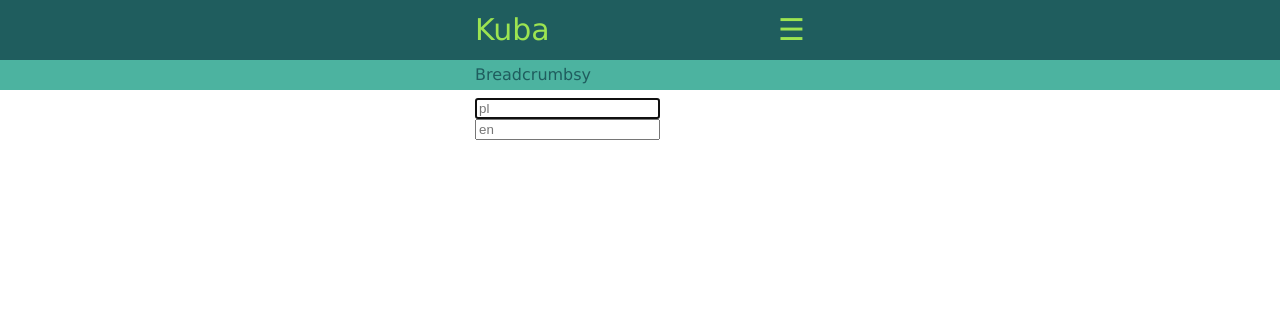
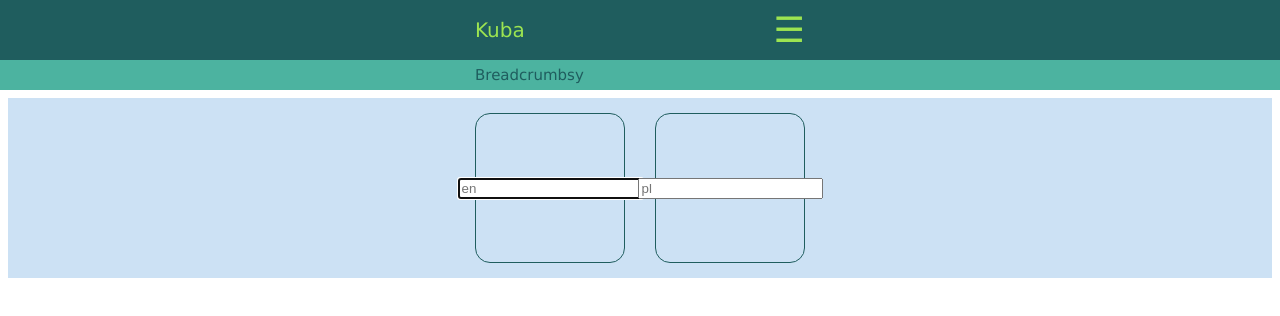
Before and after one commit to kubaadamczyklogin/Miszki, a React (Create React App) app: page / in a window 1280 px wide. Shown: the top 316 px of the page. Built offline with nearby package versions, Linux system fonts and the light colour scheme.

Commit message:
początek stylowania fiszek

```diff
--- a/package.json
+++ b/package.json
@@ -22,7 +22,7 @@
     "build": "react-scripts build",
     "test": "react-scripts test --env=jsdom",
     "eject": "react-scripts eject",
-    "less": "lessc src/less/menu.less src/css/menu.css"
+    "less": "lessc src/less/cardList.less src/css/cardList.css"
   },
   "browserslist": [
     ">0.2%",
--- a/src/Add.js
+++ b/src/Add.js
@@ -24,7 +24,7 @@ export default function Add() {
   }
 
   return (
-    <div className="Editable cardList">
+    <div className="editable cardList">
       <div className="cont">
         {newDeck.map((item) =>
           item.editable ? (
@@ -60,23 +60,23 @@ function EditableCard(props) {
   }
 
   return (
-    <div className="Card Editable">
-      <div className="Forward">
+    <div className="card editable">
+      <div className="backward">
         <input
           autoFocus
           type="text"
-          placeholder="pl"
-          ref={pl}
+          placeholder="en"
+          ref={en}
           onKeyUp={(e) => {
             focusNextInputOnEnter(e, en);
           }}
         />
       </div>
-      <div className="Backward">
+      <div className="forward">
         <input
           type="text"
-          placeholder="en"
-          ref={en}
+          placeholder="pl"
+          ref={pl}
           onKeyUp={(e) => {
             saveCardOnEnter(e);
           }}
@@ -88,11 +88,10 @@ function EditableCard(props) {
 
 function UnpackedCard(props) {
   const { pl, en } = props.content;
-
   return (
-    <div className="Card Unpacked">
-      <div className="Forward">{pl}</div>
-      <div className="Backward">{en}</div>
+    <div className="card unpacked">
+      <div className="backward">{en}</div>
+      <div className="forward">{pl}</div>
     </div>
   );
 }
--- a/src/css/cardList.css
+++ b/src/css/cardList.css
@@ -8,6 +8,25 @@ body {
   width: 330px;
   margin: 0 auto;
 }
-cardList {
+.cardList {
   background: #cce1f4;
 }
+.cardList .card {
+  display: flex;
+  justify-content: space-between;
+  padding: 15px 0;
+}
+.cardList .card .backward,
+.cardList .card .forward {
+  display: flex;
+  flex-direction: column;
+  align-items: center;
+  justify-content: center;
+  box-sizing: border-box;
+  width: 150px;
+  height: 150px;
+  border: 1px solid #1f5d5e;
+  border-radius: 15px;
+  font-size: 15px;
+  color: #1f5d5e;
+}
--- a/src/css/menu.css
+++ b/src/css/menu.css
@@ -21,30 +21,35 @@ body {
   display: flex;
   justify-content: space-between;
   line-height: 60px;
-  font-size: 30px;
+  font-size: 20px;
   height: 60px;
   color: #9ce451;
 }
 .menu .header .cont .trigger {
+  font-size: 35px;
   cursor: pointer;
 }
 .menu .breadcrumbs {
   background: #4cb3a0;
   color: #1f5d5e;
   line-height: 30px;
-  font-size: 16px;
+  font-size: 15px;
 }
 .menu nav {
   position: fixed;
   top: 60px;
   left: 0;
   right: 0;
+  border-bottom: 2px solid #1f5d5e;
   background: #25b386;
   color: #1f5d5e;
 }
 .menu nav .cont > div {
-  border-bottom: 1px solid #1f5d5e;
-  line-height: 50px;
-  font-size: 30px;
+  border-bottom: 2px solid #1f5d5e;
+  line-height: 60px;
+  font-size: 25px;
   font-weight: bold;
 }
+.menu nav .cont > div:last-child {
+  border-bottom: none;
+}
--- a/src/less/cardList.less
+++ b/src/less/cardList.less
@@ -1,5 +1,26 @@
 @import "global.less";
 
-cardList {
+.cardList {
   background: @lightBlue;
+
+  .card {
+    display: flex;
+    justify-content: space-between;
+    padding: 15px 0;
+
+    .backward,
+    .forward {
+      display: flex;
+      flex-direction: column;
+      align-items: center;
+      justify-content: center;
+      box-sizing: border-box;
+      width: 150px;
+      height: 150px;
+      border: 1px solid @darkGreen;
+      border-radius: 15px;
+      font-size: 15px;
+      color: @darkGreen;
+    }
+  }
 }
--- a/src/less/menu.less
+++ b/src/less/menu.less
@@ -13,11 +13,12 @@
       display: flex;
       justify-content: space-between;
       line-height: 60px;
-      font-size: 30px;
+      font-size: 20px;
       height: 60px;
       color: @fluoGreen;
 
       .trigger {
+        font-size: 35px;
         cursor: pointer;
       }
     }
@@ -27,7 +28,7 @@
     background: @slateGreen;
     color: @darkGreen;
     line-height: 30px;
-    font-size: 16px;
+    font-size: 15px;
   }
 
   nav {
@@ -35,15 +36,20 @@
     top: 60px;
     left: 0;
     right: 0;
+    border-bottom: 2px solid @darkGreen;
     background: @green;
     color: @darkGreen;
 
     .cont {
       > div {
-        border-bottom: 1px solid @darkGreen;
-        line-height: 50px;
-        font-size: 30px;
+        border-bottom: 2px solid @darkGreen;
+        line-height: 60px;
+        font-size: 25px;
         font-weight: bold;
+
+        &:last-child {
+          border-bottom: none;
+        }
       }
     }
   }
```
